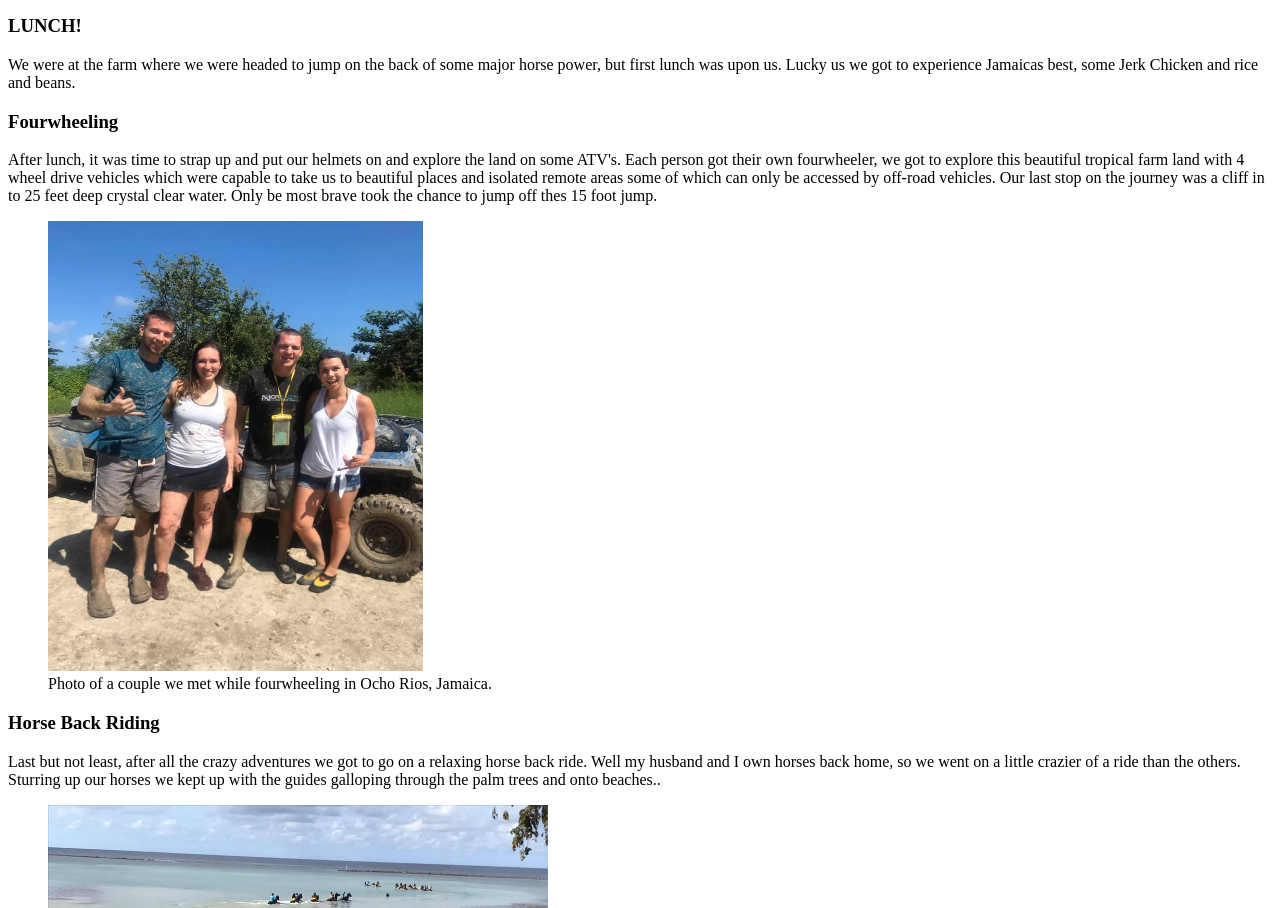
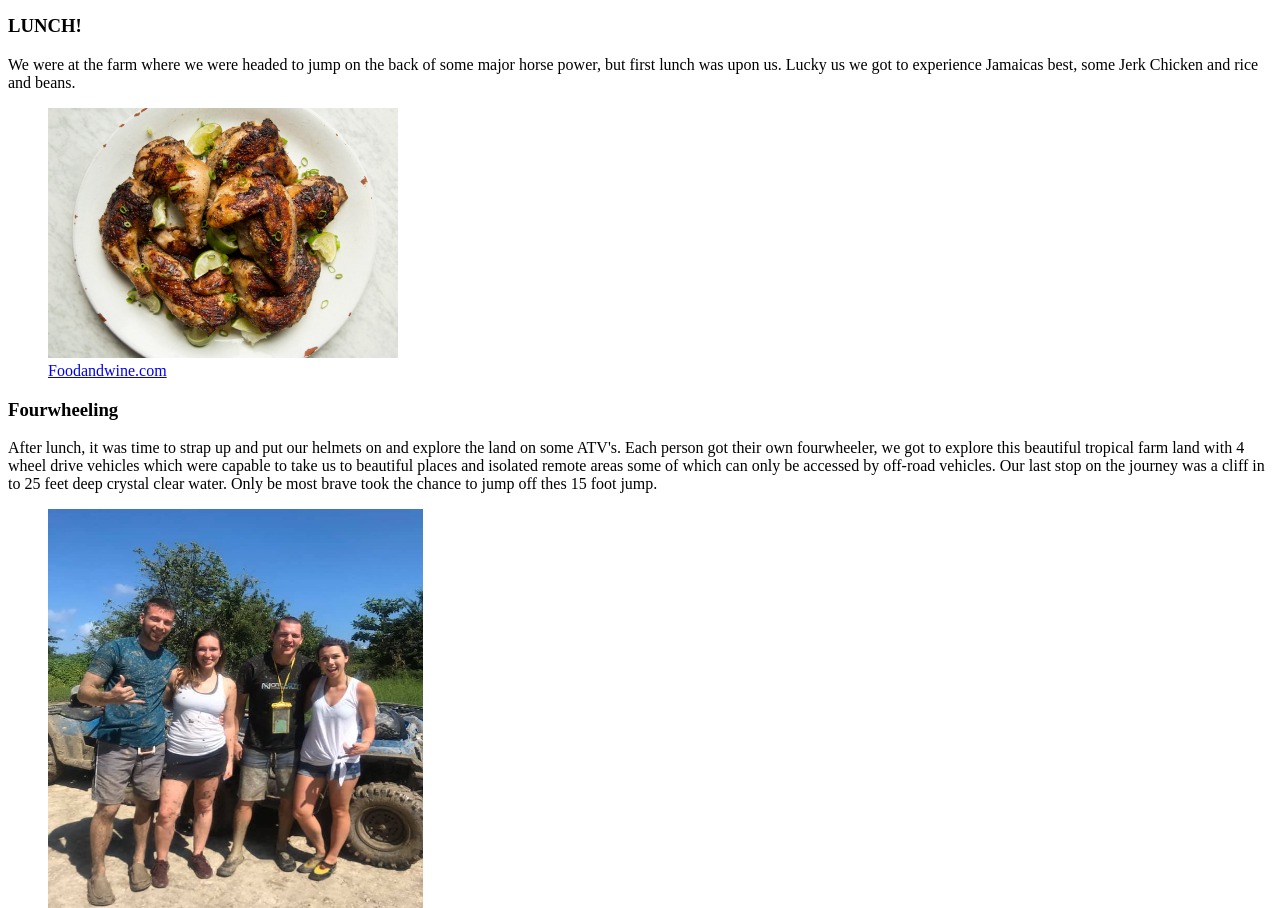
Before and after one commit to taylorljovi/html-me-something, a plain HTML site: page index.html in a window 1280 px wide. Shown: the part 2279-3187 px from the top of the page. Drawn offline with Linux system fonts and the light colour scheme.

Commit message:
Jerk Chicken

```diff
--- a/index.html
+++ b/index.html
@@ -9,7 +9,7 @@
      <header>
         <h1> Jamaica</h1>
       <figure>
-         <img src="Images/Jamaica.jpg" alt = "Photo credit form YouTube user thedroneBook" height="350" width="550">
+         <img src="Images/Jamaica.jpg" alt = "Photo credit from YouTube user thedroneBook" height="350" width="550">
         <figcaption>
          <a href = "https://www.youtube.com/watch?v=Oy3FIjLI9QE"> thedroneBook</a>
         </figcaption>
@@ -45,6 +45,12 @@
       <section>
         <h3>LUNCH!</h3>
        <p>We were at the farm where we were headed to jump on the back of some major horse power, but first lunch was upon us. Lucky us we got to experience Jamaicas best, some Jerk Chicken and rice and beans.</p>
+       <figure>
+           <img src= "Images/Jamaican Jerk Chicken.jpg" alt = "Photo credit from Foodandwine.com" height="250" width="350">
+           <figcaption>
+            <a href = "https://www.foodandwine.com/recipes/jamaican-jerk-chicken"> Foodandwine.com</a>
+           </figcaption>
+       </figure>
       </section>
       <section>
         <h3>Fourwheeling</h3>
```
Also changed, not shown: Images/Jamaican Jerk Chicken.jpg (added).
